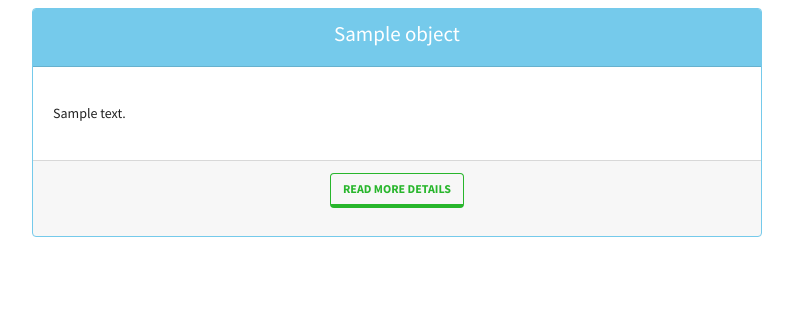
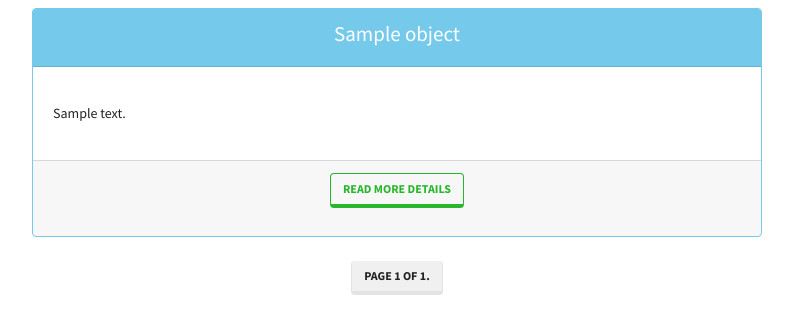
Before and after one commit to nilldiggonto/Recipe_Site_Django_3_RESTAPI, a Django app: template posts/templates/posts/list.html in a window 1280 px wide. Shown: the part 57-391 px from the top of the page, without its empty margins (243-1036 px from the left). Run offline with Django 3.2, Linux system fonts and the light colour scheme; the template is opened without the code that fills it: most values are stand-ins (such as "Sample title", 1, 10 or a date in 2020); some libraries are stand-ins or nearby versions.

Commit message:
Paginator

```diff
--- a/food_recipe/urls.py
+++ b/food_recipe/urls.py
@@ -1,4 +1,5 @@
-
+from django.conf import settings
+from django.conf.urls.static import static
 from django.contrib import admin
 from django.urls import path,include
 from .views import home_page
@@ -6,4 +7,4 @@ urlpatterns = [
     path('admin/', admin.site.urls),
     path('',home_page,name='home'),
     path('posts/',include('posts.urls',namespace='posts')),
-]
+]+static(settings.MEDIA_URL, document_root = settings.MEDIA_ROOT)
--- a/posts/models.py
+++ b/posts/models.py
@@ -17,3 +17,6 @@ class Post(models.Model):
 
     def get_update_url(self):
         return reverse('posts:post_update',args= [self.slug])
+
+    class Meta:
+        ordering = ['-timestamp','-updated']
--- a/posts/templates/posts/detail.html
+++ b/posts/templates/posts/detail.html
@@ -8,7 +8,7 @@
         <div class="card-header text-center bg-success text-white">
             <h4>{{object.title}}
                 <a class="btn btn-sm btn-warning" href="{{object.get_update_url}}">Edit</a>
-                <a class="btn btn-sm btn-danger" href="{% url 'posts:delete' %}">Delete</a>
+                <a class="btn btn-sm btn-danger" href="{% url 'posts:post_delete' object.slug %}">Delete</a>
             </h4>
 
 
--- a/posts/templates/posts/list.html
+++ b/posts/templates/posts/list.html
@@ -26,5 +26,26 @@
     </div>
     {% endfor %}
 </div>
+
+<!--Pagination-->
+
+
+
+<div class="btn-toolbar" role="toolbar" aria-label="Toolbar with button groups" style="justify-content: center !important;">
+    <div class="btn-group " role="group" aria-label="Second group">
+    {% if object_list.has_previous %}
+    <a class="btn btn-outline-danger" href="?page={{ object_list.previous_page_number }}">Previous</a>
+    {% endif %}
+
+
+      <button type="button" class="btn btn-secondary">Page {{ object_list.number }} of {{ object_list.paginator.num_pages }}.</button>
+
+      {% if object_list.has_next %}
+      <a class= "btn btn-outline-danger" href="?page={{ object_list.next_page_number }}">Next</a>
+      {% endif %}
+    </div>
+</div>
+
+<!--End Pagination-->
 </div>
 {% endblock %}
--- a/templates/base.html
+++ b/templates/base.html
@@ -8,6 +8,12 @@
     <link rel="shortcut icon" href="favicon.ico" type="image/x-icon">
 
     <link rel="stylesheet" href="https://bootswatch.com/4/lumen/bootstrap.css">
+
+    <style>
+        {% block style %}
+
+        {% endblock%}
+    </style>
 </head>
 <body>
 
```
Also changed, not shown: food_recipe/settings.py (+7 -0 lines), posts/views.py (+11 -1 lines).
